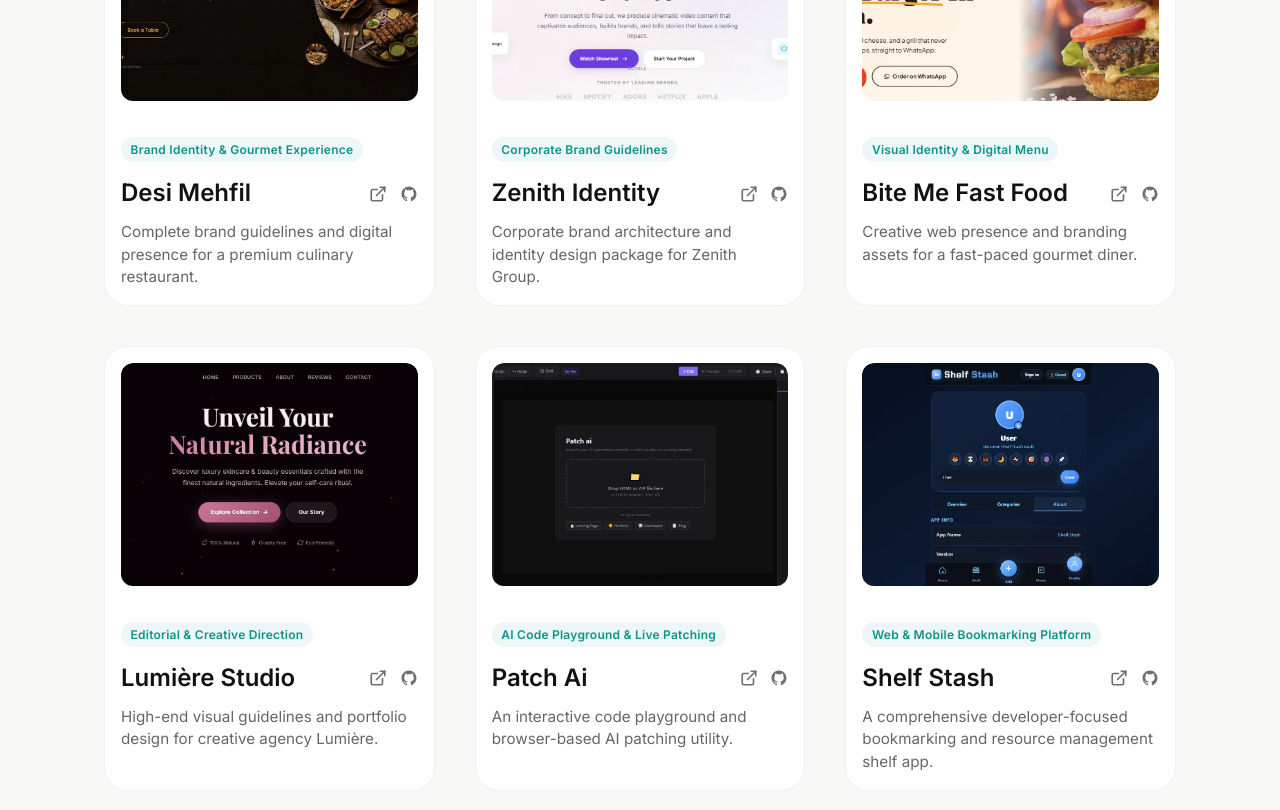
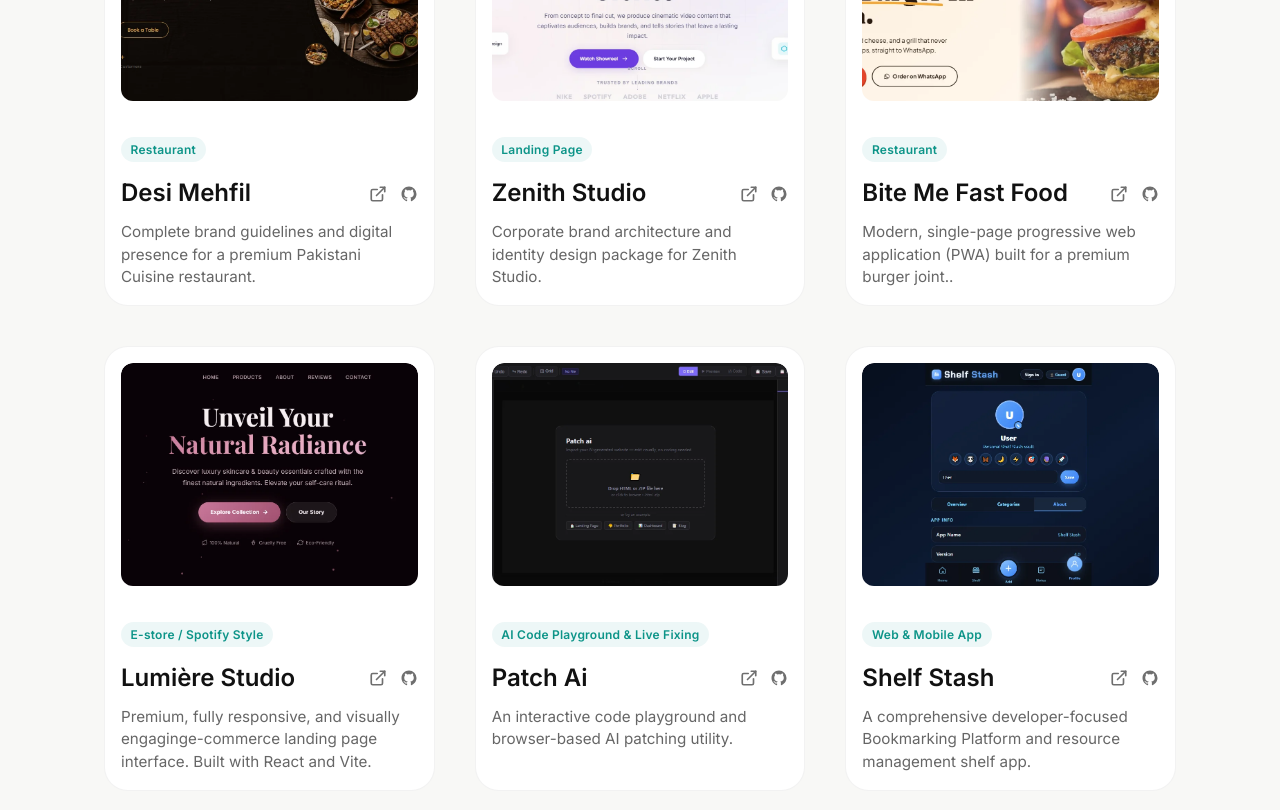
Before and after one commit to Emmzain/Portfolio-w, a Next.js app: page /work in a window 1280 px wide. Shown: the part 660-1470 px from the top of the page. Built offline with nearby package versions, Linux system fonts and the light colour scheme; a web font is replaced by a local one.

Commit message:
Update project titles, categories, and descriptions in work page

```diff
--- a/src/app/work/page.tsx
+++ b/src/app/work/page.tsx
@@ -17,17 +17,17 @@ const projectsList: Project[] = [
   {
     id: 'desi-mehfil',
     title: "Desi Mehfil",
-    category: 'Brand Identity & Gourmet Experience',
-    desc: 'Complete brand guidelines and digital presence for a premium culinary restaurant.',
+    category: 'Restaurant',
+    desc: 'Complete brand guidelines and digital presence for a premium Pakistani Cuisine restaurant.',
     img: '/projects/desi-mehfil_1.webp',
     liveLink: "https://desimehfil.vercel.app/",
     githubLink: "https://github.com/Emmzain"
   },
   {
     id: 'zenith',
-    title: "Zenith Identity",
-    category: 'Corporate Brand Guidelines',
-    desc: 'Corporate brand architecture and identity design package for Zenith Group.',
+    title: " Zenith Studio",
+    category: 'Landing Page',
+    desc: 'Corporate brand architecture and identity design package for Zenith Studio.',
     img: '/projects/zenith.webp',
     liveLink: "https://zenithv1.vercel.app/",
     githubLink: "https://github.com/Emmzain"
@@ -35,8 +35,8 @@ const projectsList: Project[] = [
   {
     id: 'bite-me',
     title: "Bite Me Fast Food",
-    category: 'Visual Identity & Digital Menu',
-    desc: 'Creative web presence and branding assets for a fast-paced gourmet diner.',
+    category: 'Restaurant',
+    desc: ' Modern, single-page progressive web application (PWA) built for a premium burger joint..',
     img: '/projects/bite_me_1.webp',
     liveLink: "https://biteme-pi.vercel.app/",
     githubLink: "https://github.com/Emmzain"
@@ -44,8 +44,8 @@ const projectsList: Project[] = [
   {
     id: 'lumiere',
     title: "Lumière Studio",
-    category: 'Editorial & Creative Direction',
-    desc: 'High-end visual guidelines and portfolio design for creative agency Lumière.',
+    category: 'E-store / Spotify Style',
+    desc: 'Premium, fully responsive, and visually engaginge-commerce landing page interface. Built with React and Vite.',
     img: '/projects/lumiere.webp',
     liveLink: "https://lumierebeautyui.netlify.app/",
     githubLink: "https://github.com/Emmzain"
@@ -53,7 +53,7 @@ const projectsList: Project[] = [
   {
     id: 'patch-ai',
     title: "Patch Ai",
-    category: 'AI Code Playground & Live Patching',
+    category: 'AI Code Playground & Live Fixing',
     desc: 'An interactive code playground and browser-based AI patching utility.',
     img: '/projects/patch_ai.webp',
     liveLink: "https://zainzai.netlify.app/patch%20ai/",
@@ -62,8 +62,8 @@ const projectsList: Project[] = [
   {
     id: 'shelf-stash',
     title: "Shelf Stash",
-    category: 'Web & Mobile Bookmarking Platform',
-    desc: 'A comprehensive developer-focused bookmarking and resource management shelf app.',
+    category: 'Web & Mobile App ',
+    desc: 'A comprehensive developer-focused Bookmarking Platform and resource management shelf app.',
     img: '/projects/app_shelf_stash.webp',
     liveLink: "https://stashwebtry.netlify.app/",
     githubLink: "https://github.com/Emmzain"
```
